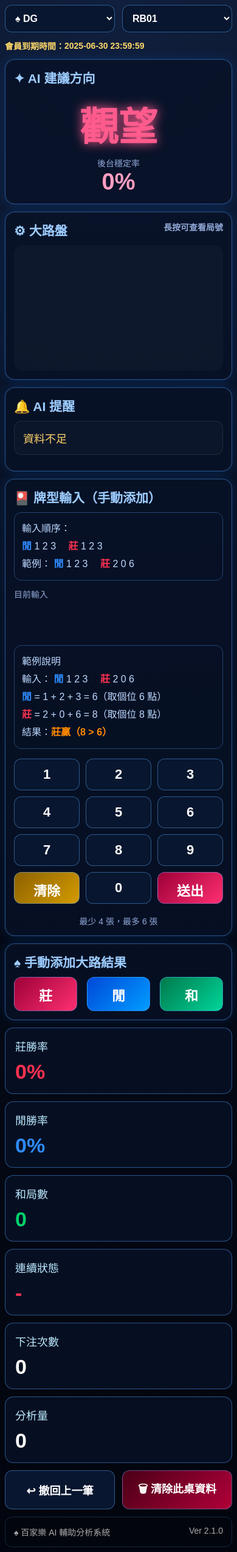
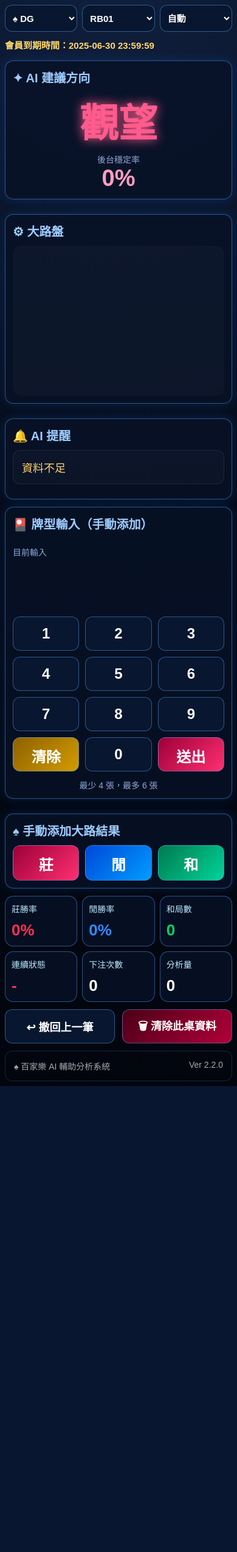
Before and after one commit to hecht19980820/baccarat-online, a Flask app: page / in a window 390 px wide. Shown: the whole page at 61% size. After the commit the page ends 1781 px from the top, so only its background shows below. Run offline with Flask 3, Linux system fonts and the light colour scheme.

Commit message:
Update index.html

```diff
--- a/templates/index.html
+++ b/templates/index.html
@@ -12,7 +12,7 @@ body{
     margin:0;
     background:radial-gradient(circle at top,#101f3d 0%,#050b18 48%,#02050d 100%);
     color:white;
-    font-family:Arial,"Microsoft JhengHei";
+    font-family:Arial,"Microsoft JhengHei",sans-serif;
 }
 
 .container{
@@ -24,7 +24,7 @@ body{
 
 .topbar{
     display:grid;
-    grid-template-columns:170px 170px 1fr 170px;
+    grid-template-columns:170px 170px 170px 1fr;
     gap:12px;
     align-items:center;
     margin-bottom:12px;
@@ -45,14 +45,7 @@ select,button{
     color:#ffd86b;
     font-size:16px;
     font-weight:bold;
-    display:flex;
-    align-items:center;
-}
-
-.time{
-    color:#dceaff;
-    text-align:right;
-    font-size:15px;
+    margin-bottom:12px;
 }
 
 .card{
@@ -61,20 +54,19 @@ select,button{
     box-shadow:0 0 18px rgba(0,120,255,.18), inset 0 0 12px rgba(255,255,255,.025);
     border-radius:16px;
     padding:14px;
+    margin-bottom:12px;
 }
 
 .grid-top{
     display:grid;
     grid-template-columns:290px 1fr 280px;
     gap:12px;
-    margin-bottom:12px;
 }
 
 .grid-mid{
     display:grid;
     grid-template-columns:1fr 360px;
     gap:12px;
-    margin-bottom:12px;
 }
 
 .title{
@@ -92,10 +84,10 @@ select,button{
     text-shadow:0 0 18px currentColor;
 }
 
-.ai-result.banker-text{color:#ff4c5f}
-.ai-result.player-text{color:#2f8bff}
-.ai-result.tie-text{color:#00d26a}
-.ai-result.wait-text{color:#ff5b8d}
+.banker-text{color:#ff4c5f}
+.player-text{color:#2f8bff}
+.tie-text{color:#00d26a}
+.wait-text{color:#ff5b8d}
 
 .rate{
     text-align:center;
@@ -170,9 +162,7 @@ select,button{
     margin:10px 0;
 }
 
-.preview-wrap{
-    text-align:center;
-}
+.preview-wrap{text-align:center}
 
 .preview-number{
     width:48px;
@@ -192,13 +182,8 @@ select,button{
     color:#91a8d7;
 }
 
-.preview-player .preview-number{
-    border-color:#2f8bff;
-}
-
-.preview-banker .preview-number{
-    border-color:#ff3151;
-}
+.preview-player .preview-number{border-color:#2f8bff}
+.preview-banker .preview-number{border-color:#ff3151}
 
 .keypad{
     display:grid;
@@ -211,25 +196,11 @@ select,button{
     font-size:26px;
 }
 
-.banker{
-    background:linear-gradient(135deg,#9d0038,#ff2f71);
-}
-
-.player{
-    background:linear-gradient(135deg,#0048d8,#009dff);
-}
-
-.tie{
-    background:linear-gradient(135deg,#007a4c,#00d49a);
-}
-
-.warn{
-    background:linear-gradient(135deg,#8d6200,#d39b00);
-}
-
-.danger{
-    background:linear-gradient(135deg,#4b0018,#b00038);
-}
+.banker{background:linear-gradient(135deg,#9d0038,#ff2f71)}
+.player{background:linear-gradient(135deg,#0048d8,#009dff)}
+.tie{background:linear-gradient(135deg,#007a4c,#00d49a)}
+.warn{background:linear-gradient(135deg,#8d6200,#d39b00)}
+.danger{background:linear-gradient(135deg,#4b0018,#b00038)}
 
 .manual-buttons{
     display:grid;
@@ -294,28 +265,49 @@ select,button{
     border-radius:12px;
 }
 
+/* 手機版 */
 @media(max-width:760px){
-    .container{padding:8px}
+    .container{
+        padding:8px;
+        max-width:100%;
+    }
 
     .topbar{
-        grid-template-columns:1fr 1fr;
+        grid-template-columns:1fr 1fr 1fr;
+        gap:8px;
+    }
+
+    select{
+        height:44px;
+        font-size:15px;
+        padding:8px;
     }
 
     .expire{
-        grid-column:1/3;
-        font-size:14px;
+        font-size:15px;
+        line-height:1.5;
     }
 
-    .time{
-        display:none;
+    .grid-top{
+        grid-template-columns:1fr;
     }
 
-    .grid-top,.grid-mid,.input-box,.stats-row{
+    .grid-mid{
         grid-template-columns:1fr;
+    }
+
+    .card{
+        padding:12px;
+        border-radius:14px;
+    }
+
+    .title{
+        font-size:20px;
     }
 
     .ai-result{
         font-size:64px;
+        margin:8px 0;
     }
 
     .rate{
@@ -323,32 +315,71 @@ select,button{
     }
 
     .road{
-        grid-template-rows:repeat(5,34px);
-        grid-auto-columns:34px;
+        grid-template-rows:repeat(5,42px);
+        grid-auto-columns:42px;
+        gap:5px;
+        max-height:250px;
     }
 
     .cell{
-        width:32px;
-        height:32px;
-        font-size:15px;
+        width:39px;
+        height:39px;
+        font-size:18px;
+    }
+
+    .input-box{
+        grid-template-columns:1fr;
+    }
+
+    .hint{
+        display:none;
+    }
+
+    .card-preview{
+        min-height:60px;
+    }
+
+    .preview-number{
+        width:44px;
+        height:44px;
+        font-size:24px;
     }
 
     .keypad button{
-        height:52px;
-        font-size:22px;
+        height:56px;
+        font-size:24px;
     }
 
     .manual-buttons{
         grid-template-columns:repeat(3,1fr);
-        margin-top:10px;
+        margin-top:8px;
+        gap:10px;
     }
 
     .manual-buttons button{
-        height:56px;
-        font-size:22px;
+        height:58px;
+        font-size:24px;
+    }
+
+    .stats-row{
+        grid-template-columns:repeat(3,1fr);
+        gap:8px;
+    }
+
+    .stat-card{
+        padding:10px;
+    }
+
+    .stat-title{
+        font-size:14px;
+    }
+
+    .stat-value{
+        font-size:26px;
     }
 
     .bottom-buttons button{
+        height:56px;
         font-size:18px;
     }
 }
@@ -367,13 +398,15 @@ select,button{
 
         <select id="table" onchange="loadData()"></select>
 
-        <div class="expire">
-            會員到期時間：<span id="memberExpire">2025-06-30 23:59:59</span>
-        </div>
+        <select id="viewMode" onchange="changeViewMode()">
+            <option value="auto">自動</option>
+            <option value="mobile">手機版</option>
+            <option value="desktop">電腦版</option>
+        </select>
+    </div>
 
-        <div class="time">
-            ⟳ 更新時間 19:47:25
-        </div>
+    <div class="expire">
+        會員到期時間：<span id="memberExpire">2025-06-30 23:59:59</span>
     </div>
 
     <div class="grid-top">
@@ -386,7 +419,7 @@ select,button{
         </div>
 
         <div class="card">
-            <div class="title">⚙ 大路盤 <span class="sub" style="float:right;">長按可查看局號</span></div>
+            <div class="title">⚙ 大路盤</div>
             <div id="road" class="road"></div>
         </div>
 
@@ -416,16 +449,6 @@ select,button{
 
                     <div class="sub" style="margin-top:12px;">目前輸入</div>
                     <div id="cardPreview" class="card-preview"></div>
-
-                    <div class="hint">
-                        範例說明<br>
-                        輸入：
-                        <span class="blue">閒</span> 1 2 3
-                        <span class="red">莊</span> 2 0 6<br>
-                        <span class="blue">閒</span> = 1 + 2 + 3 = 6（取個位 6 點）<br>
-                        <span class="red">莊</span> = 2 + 0 + 6 = 8（取個位 8 點）<br>
-                        結果：<span class="orange">莊贏（8 &gt; 6）</span>
-                    </div>
                 </div>
 
                 <div>
@@ -447,7 +470,7 @@ select,button{
                         <button class="banker" onclick="submitCards()">送出</button>
                     </div>
 
-                    <div class="center sub" style="margin-top:18px;">
+                    <div class="center sub" style="margin-top:12px;">
                         最少 4 張，最多 6 張
                     </div>
                 </div>
@@ -506,13 +529,23 @@ select,button{
 
     <div class="footer">
         <div>♠ 百家樂 AI 輔助分析系統</div>
-        <div>Ver 2.1.0</div>
+        <div>Ver 2.2.0</div>
     </div>
 
 </div>
 
 <script>
 let cards = [];
+
+function changeViewMode(){
+    const mode = document.getElementById("viewMode").value;
+
+    if(mode === "mobile"){
+        document.body.classList.add("force-mobile");
+    }else{
+        document.body.classList.remove("force-mobile");
+    }
+}
 
 async function loadTables(){
     const platform = document.getElementById("platform").value;
@@ -570,8 +603,6 @@ function renderStats(data){
         suggest.classList.add("banker-text");
     }else if(s.suggest === "閒"){
         suggest.classList.add("player-text");
-    }else if(s.suggest === "和"){
-        suggest.classList.add("tie-text");
     }else{
         suggest.classList.add("wait-text");
     }
@@ -583,13 +614,8 @@ function renderStats(data){
     document.getElementById("betCount").textContent = data.betCount;
     document.getElementById("analysisCount").textContent = s.totalAnalysis;
 
-    let streakText = "-";
-
-    if(s.streakResult){
-        streakText = `${s.streakResult === "B" ? "莊" : "閒"} ${s.streakCount} 連`;
-    }
-
-    document.getElementById("streak").textContent = streakText;
+    document.getElementById("streak").textContent =
+        s.streakResult ? `${s.streakResult === "B" ? "莊" : "閒"} ${s.streakCount} 連` : "-";
 
     const alerts = document.getElementById("alerts");
     alerts.innerHTML = "";
@@ -645,12 +671,7 @@ function updatePreview(){
 
         const label = document.createElement("div");
         label.className = "preview-label";
-
-        if(i <= 2){
-            label.textContent = `閒 ${i + 1}`;
-        }else{
-            label.textContent = `莊 ${i - 2}`;
-        }
+        label.textContent = i <= 2 ? `閒 ${i + 1}` : `莊 ${i - 2}`;
 
         wrap.appendChild(numBox);
         wrap.appendChild(label);
```
